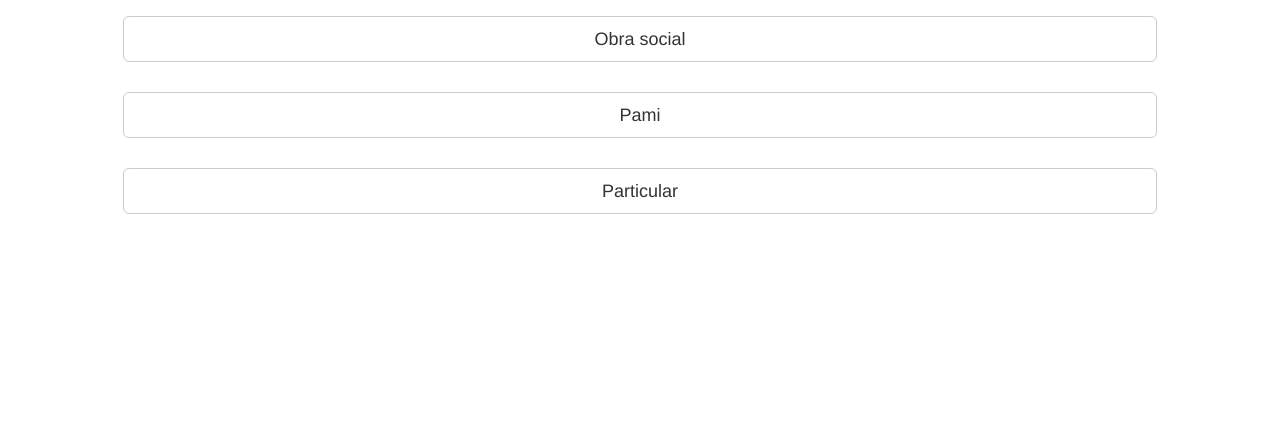
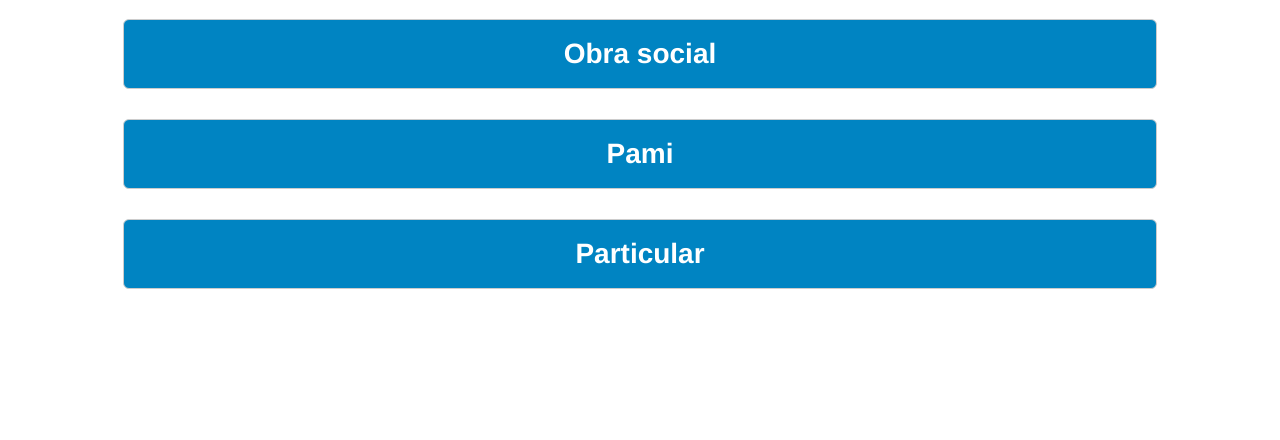
Before and after one commit to MiguelChS/TemplateTestNrc, a website: page public/index.html in a window 1280 px wide. Shown: the part 360-800 px from the top of the page. Drawn offline with Linux system fonts and the light colour scheme.

Commit message:
modificando botones

```diff
--- a/public/css/style.css
+++ b/public/css/style.css
@@ -29,4 +29,9 @@
 }
 button{
     margin-top: 30px !important;
+    color: white !important;
+    height: 70px;
+    background-color: #0084c2 !important;
+    font-size: 28px !important;
+    font-weight: bold !important;
 }
--- a/public/index.html
+++ b/public/index.html
@@ -12,7 +12,7 @@
         <div class="row">
             <div>
                 <div class="centerImg">
-                    <img src="image/logo_116x116.jpg">
+                    <img src="image/ncrlogo.png">
                 </div>
                 <div class="col-xs-10 col-xs-offset-1" style="margin-top: 5px">
                     <button class="btn btn-default btn-lg btn-block">Obra social</button>
```
Also changed, not shown: public/image/ncrlogo.png (added).
